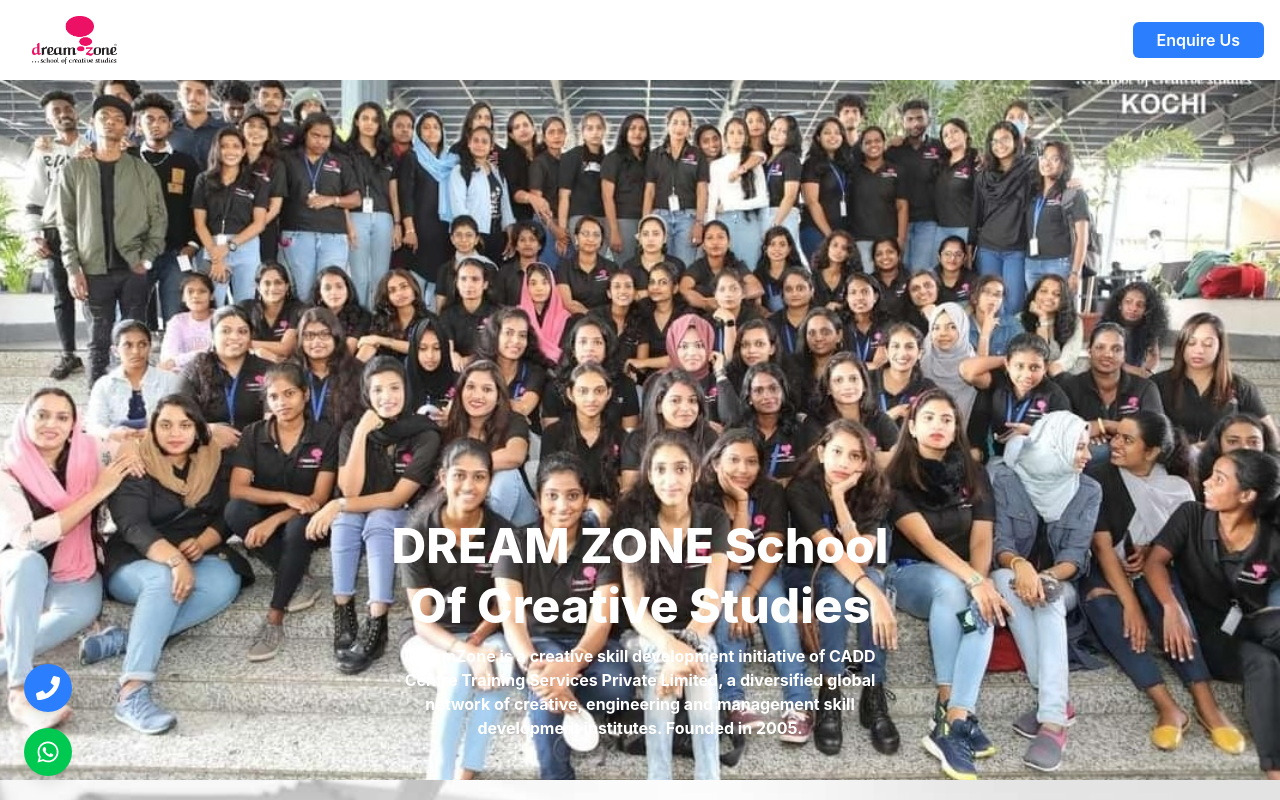
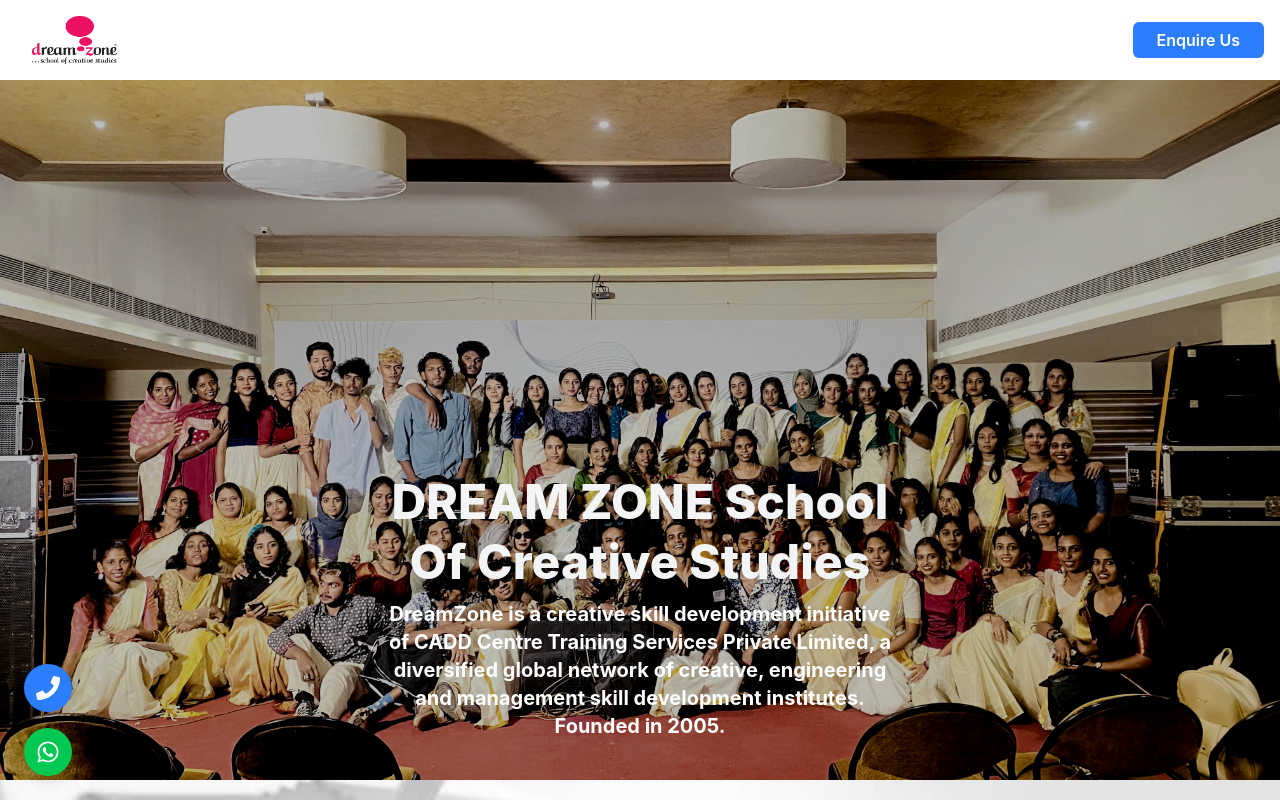
Before and after one commit to AbhinavJaiju/dreamzone, a React (Vite) app: page / in a window 1280 px wide. Shown: the top 800 px of the page. Built offline with nearby package versions, Linux system fonts and the light colour scheme.

Commit message:
Fix: Minor Bug Fix

```diff
--- a/src/components/homepage/HeroImage.jsx
+++ b/src/components/homepage/HeroImage.jsx
@@ -2,8 +2,10 @@
 import { ToastContainer, toast } from 'react-toastify';
 import 'react-toastify/dist/ReactToastify.css';
 import bg from "../../assets/bg.jpg";
+import { useNavigate } from 'react-router-dom';
 
 const HeroImage = () => {
+  const navigate = useNavigate();
   const form = useRef();
   const [formData, setFormData] = useState({
     name: '',
@@ -50,9 +52,11 @@
       });
 
       if (response.ok) {
-        toast.success('Your message has been sent successfully!');
+        toast.success('Your message has been sent successfully! Navigating back to home');
         setFormData({ name: '', phone: '', email: '', course: '' }); // Reset form data
         form.current.reset(); // Reset the form
+        setTimeout(()=>navigate('/'), 2000)
+
       } else {
         throw new Error('Failed to send the message');
       }
@@ -98,6 +102,7 @@
                 placeholder="Enter your phone number"
                 value={formData.phone}
                 onChange={handleInputChange}
+                maxLength="10"
                 className="w-full p-3 border border-gray-300 rounded-lg focus:outline-none focus:ring-2 focus:ring-blue-500"
               />
             </div>
--- a/src/components/landingPage/HeroBanner.jsx
+++ b/src/components/landingPage/HeroBanner.jsx
@@ -1,5 +1,5 @@
 import React from "react";
-import bg2 from "../../assets/bg2.jpg";
+import bg2 from "../../assets/bg4.jpg";
 
 const HeroBanner = () => {
   return (
@@ -14,10 +14,10 @@
 
         {/* Text */}
         <div className="max-w-lg z-20">
-          <h2 className="text-white text-3xl md:text-5xl font-extrabold leading-tight mb-2">
+          <h2 className="text-gray-100 text-4xl md:text-5xl font-extrabold leading-tight mb-2">
             DREAM ZONE School Of Creative Studies
           </h2>
-          <p className="text-white font-bold">
+          <p className="text-white font-bold text-xl">
             DreamZone is a creative skill development initiative of CADD Centre
             Training Services Private Limited, a diversified global network of
             creative, engineering and management skill development institutes.
--- a/src/components/landingPage/LandingContactUs.jsx
+++ b/src/components/landingPage/LandingContactUs.jsx
@@ -1,8 +1,10 @@
 import React, { useRef, useState } from 'react';
 import { ToastContainer, toast } from 'react-toastify';
 import 'react-toastify/dist/ReactToastify.css';
+import { useNavigate } from "react-router";
 
 const LandingContactUs = () => {
+  const navigate = useNavigate();
   const form = useRef();
 
   // State to store form data
@@ -54,6 +56,7 @@
         toast.success('Your message has been sent successfully!');
         setFormData({ name: '', phone: '', email: '', course: '' }); // Reset form data
         form.current.reset(); // Reset the form
+        setTimeout(()=>navigate("/"),2000)
       } else {
         throw new Error('Failed to send the message');
       }
@@ -98,6 +101,7 @@
                 type="tel"
                 name="phone"
                 placeholder="Enter your phone number"
+                maxLength="10"
                 value={formData.phone}
                 onChange={handleInputChange}
                 className="w-full p-3 border border-gray-300 rounded-lg focus:outline-none focus:ring-2 focus:ring-blue-500"
--- a/vite.config.js
+++ b/vite.config.js
@@ -7,4 +7,5 @@
   plugins: [react(),
     tailwindcss(),
   ],
+  assetsInclude: ['**/*.JPG'],
 })
```
Also changed, not shown: src/assets/bg4.jpg (added).
